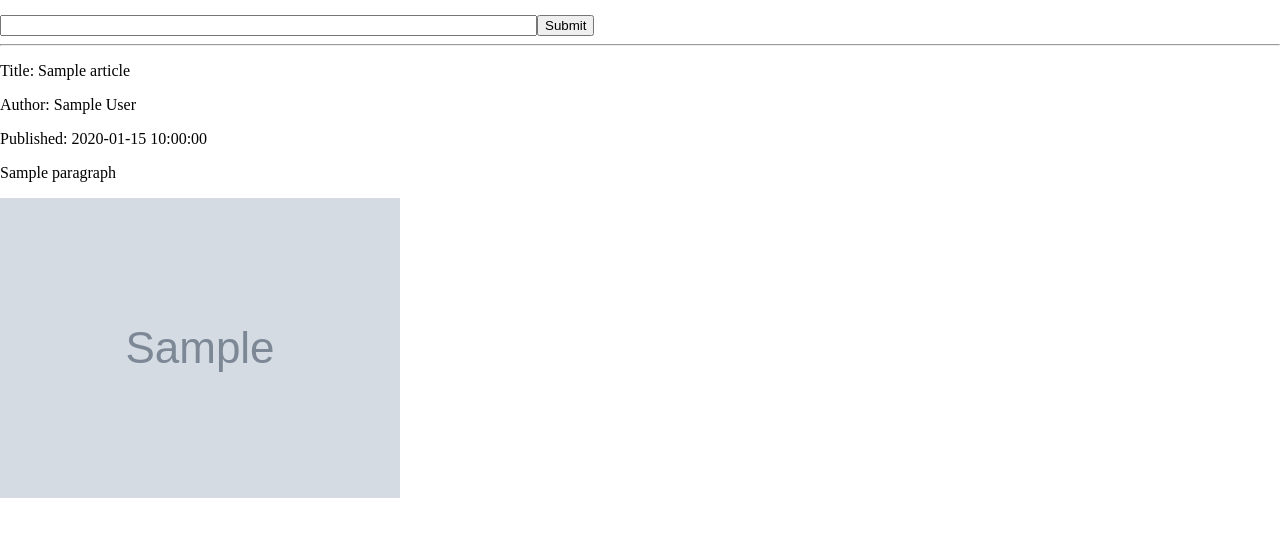
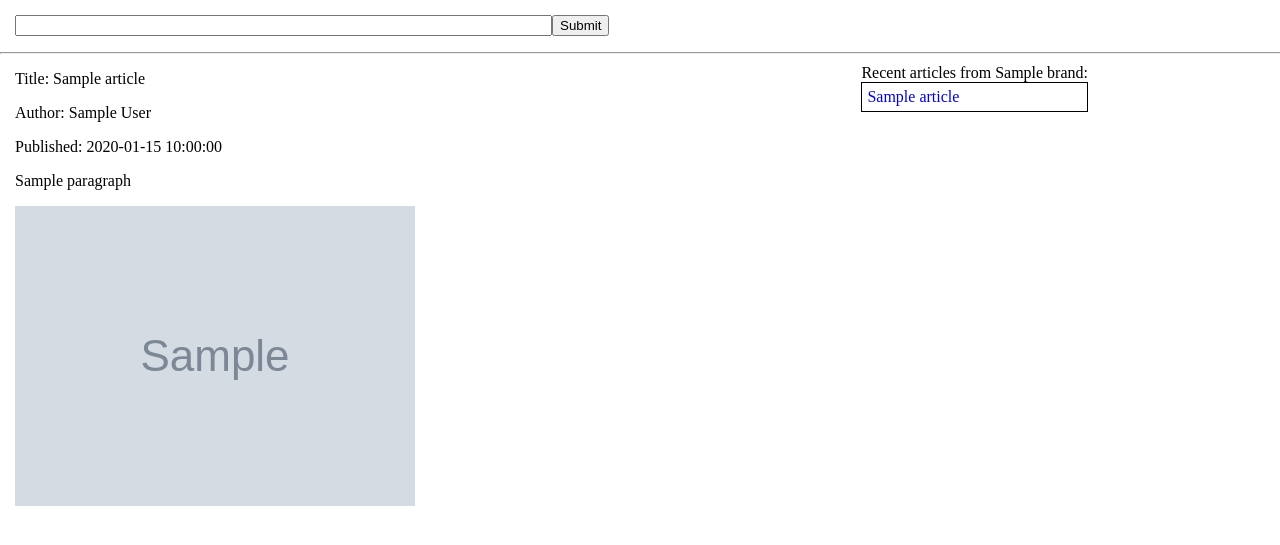
Before and after one commit to jclane/Safe4Work, a Flask app: template app/templates/index.html in a window 1280 px wide. Shown: the top 545 px of the page. Run offline with Flask 2, Linux system fonts and the light colour scheme; the template is opened without the code that fills it: most values are stand-ins (such as "Sample title", 1, 10 or a date in 2020); grey boxes marked "Sample" are stand-in pictures; form fields are guessed from the names that the template uses.

Commit message:
Added recent stories based on domain of URL

```diff
--- a/app/static/css/main.css
+++ b/app/static/css/main.css
@@ -1,15 +1,11 @@
 html, body {
   margin: 0;
-  width: 100%;
 }
 
+/* Start top bar */
 #top-bar {
-  margin: 0 0 0 0;
-}
-
-form {
-  margin-bottom: 0;
-  margin-top: 15px;
+  padding-left: 15px;
+  padding-top: 15px;
 }
 
 #address {
@@ -26,9 +22,45 @@ form {
 }
 
 hr {
+  width: 100%;
   clear: both;
 }
 
-#top-image img {
-  max-width: 800px;
+/* Start article */
+#article-main {
+  display: block;
+  padding: 0 15px;
 }
+
+#article-text {
+  max-width: 50%;
+}
+
+#article-source {
+  position: absolute;
+  top: 6%;
+  right: 15%;
+  padding-left: 50%;
+}
+
+#article-source ul {
+    list-style-type: none;
+}
+
+#article-source li {
+  border: 0.75px solid #000;
+  padding: 5px;
+}
+
+#article-source a {
+  text-decoration: none
+}
+
+#article-image {
+  width: 50%;
+  clear: both;
+}
+
+#article-image img {
+  max-width: 400px;
+}
--- a/app/templates/index.html
+++ b/app/templates/index.html
@@ -2,7 +2,8 @@
 
 {% block content %}
     {% if article is defined %}
-        <section id="article-main" style="max-width:800px">
+        <section id="article-main">
+	        <section id="article-text">
 		        <p id="article-title">Title: {{ article.title }}</p>
 		        <p id="article-authors">
                     {% if article.authors|length > 1 %}
@@ -18,8 +19,18 @@
 		        {% endfor %}
 	        </section>
 
-	    <section id="top-image">
+    	    <section id="article-image">
 	            <img src="{{ article.top_img }}">
             </section>
+
+	        <section id="article-source">
+	            <ul>Recent articles from {{ article.source.brand }}:
+	                {% for recent_article in article.source.articles %}
+	                    <li><a href="{{ recent_article.url }}">{{ recent_article.title }}</a></li>
+	                {% endfor %}
+	            </ul>
+	        </section>
+	    </section>
+
     {% endif %}
 {% endblock %}
```
Also changed, not shown: app/make_it_safe.py (+18 -26 lines). Lines whose indentation alone changed are shown as unchanged.
